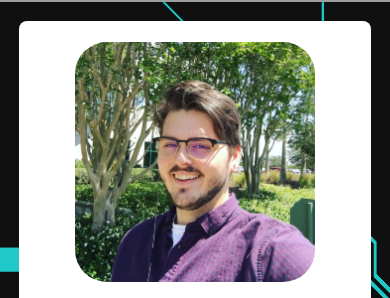
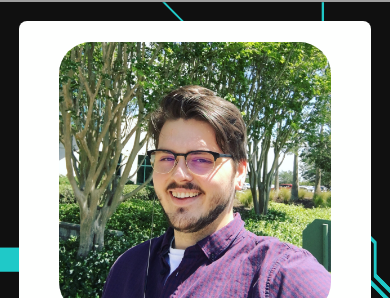
Before and after one commit to LinnJS/portfolio-react-app, a React app: page / in a window 390 px wide. Shown: the part 800-1098 px from the top of the page. Built offline with nearby package versions, Linux system fonts and the light colour scheme; grey boxes are pictures that could not be loaded.

Commit message:
changed headshot sizes

```diff
--- a/src/components/Developer/Dev.css
+++ b/src/components/Developer/Dev.css
@@ -1,8 +1,8 @@
 .headshot {
   margin-right: 1em;
   border-radius: 2em;
-  min-width: 18em;
-  height: 18em;
+  min-width: 15em;
+  height: 15em;
   width: 18em;
 }
 
@@ -27,9 +27,9 @@
   }
   .headshot {
     align-self: center;
-    height: 15em;
-    width: 15em;
-    min-width: 15em;
+    height: 17em;
+    width: 17em;
+    min-width: 17em;
     margin-right: 0;
   }
   #devCard {
```
